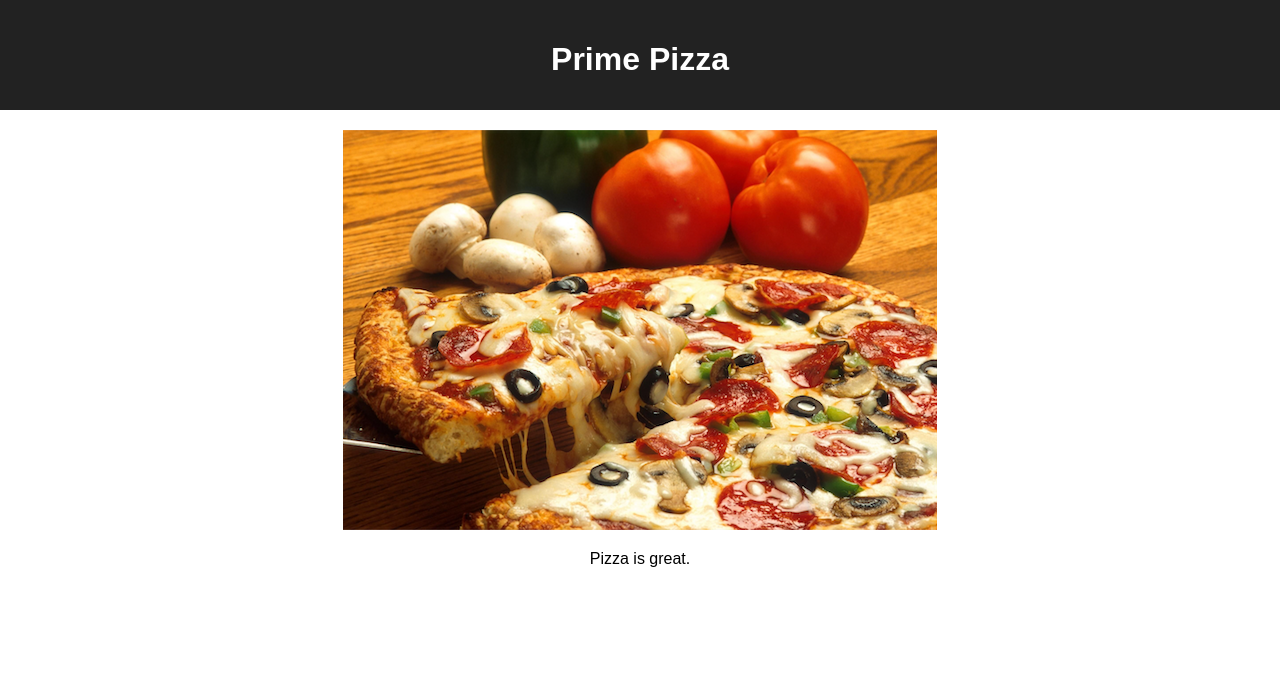
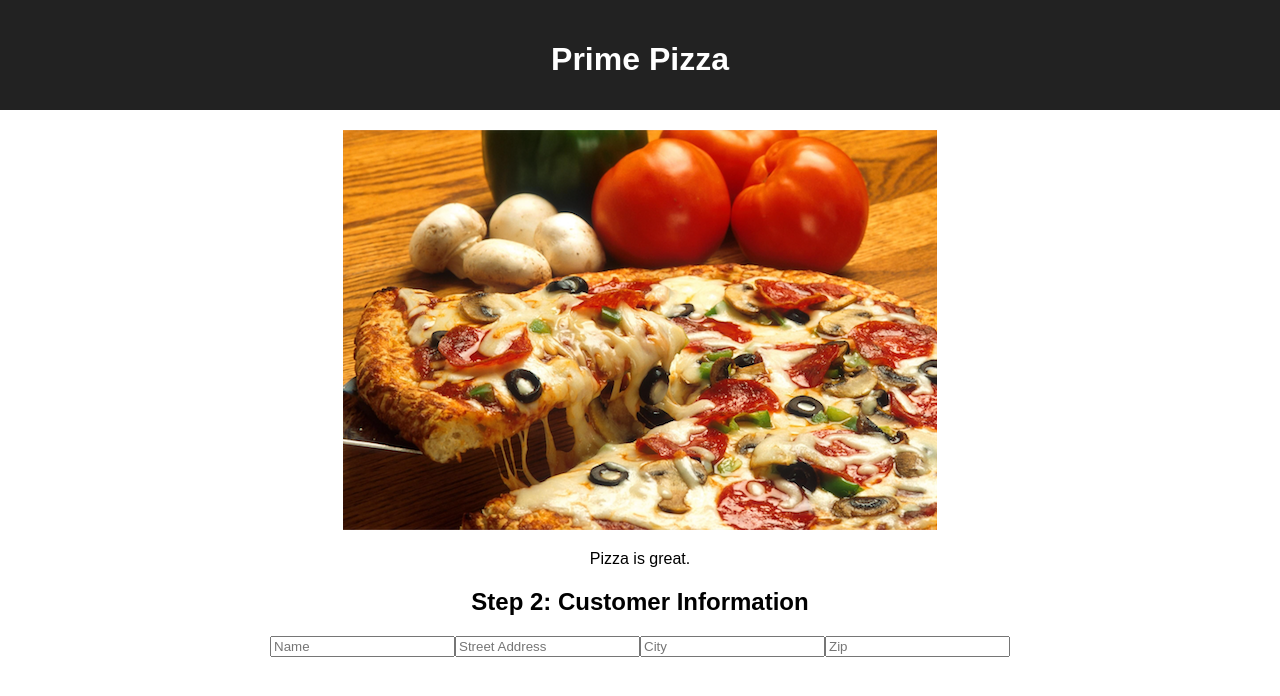
Before and after one commit to xqhuynh/pod-1-redux-pizza-parlor, a React (Create React App) app: page / in a window 1280 px wide. Shown: the top 696 px of the page. Built offline with nearby package versions, Linux system fonts and the light colour scheme.

Commit message:
added form inputs

```diff
--- a/src/components/App/App.jsx
+++ b/src/components/App/App.jsx
@@ -2,6 +2,7 @@ import React from 'react';
 import axios from 'axios';
 import './App.css';
 
+import CustomerInfoForm from '../CustomerInfoForm/CustomerInfoForm';
 function App() {
 
   return (
@@ -13,6 +14,8 @@ function App() {
       <img src='images/pizza_photo.png' />
       <p>Pizza is great.</p>
 
+        <CustomerInfoForm/>
+
     </div>
   );
 }
--- /dev/null
+++ b/src/components/CustomerInfoForm/CustomerInfoForm.jsx
@@ -0,0 +1,20 @@
+function CustomerInfoForm() {
+    console.log('In Customer Info Form');
+    return (
+        <>
+            <form>
+                <h2>Step 2: Customer Information</h2>
+
+
+                    <input id="name" type="text" placeholder="Name" />
+                    <input id="address" placeholder="Street Address" />
+                    <input id="city" type="text" placeholder="City" />
+                    <input id="zip" type="number" placeholder="Zip" />
+
+            </form>
+        </>
+    )
+}
+
+
+export default CustomerInfoForm;
```
Also changed, not shown: 1 other file (tests, documents, lock files or other folders).
